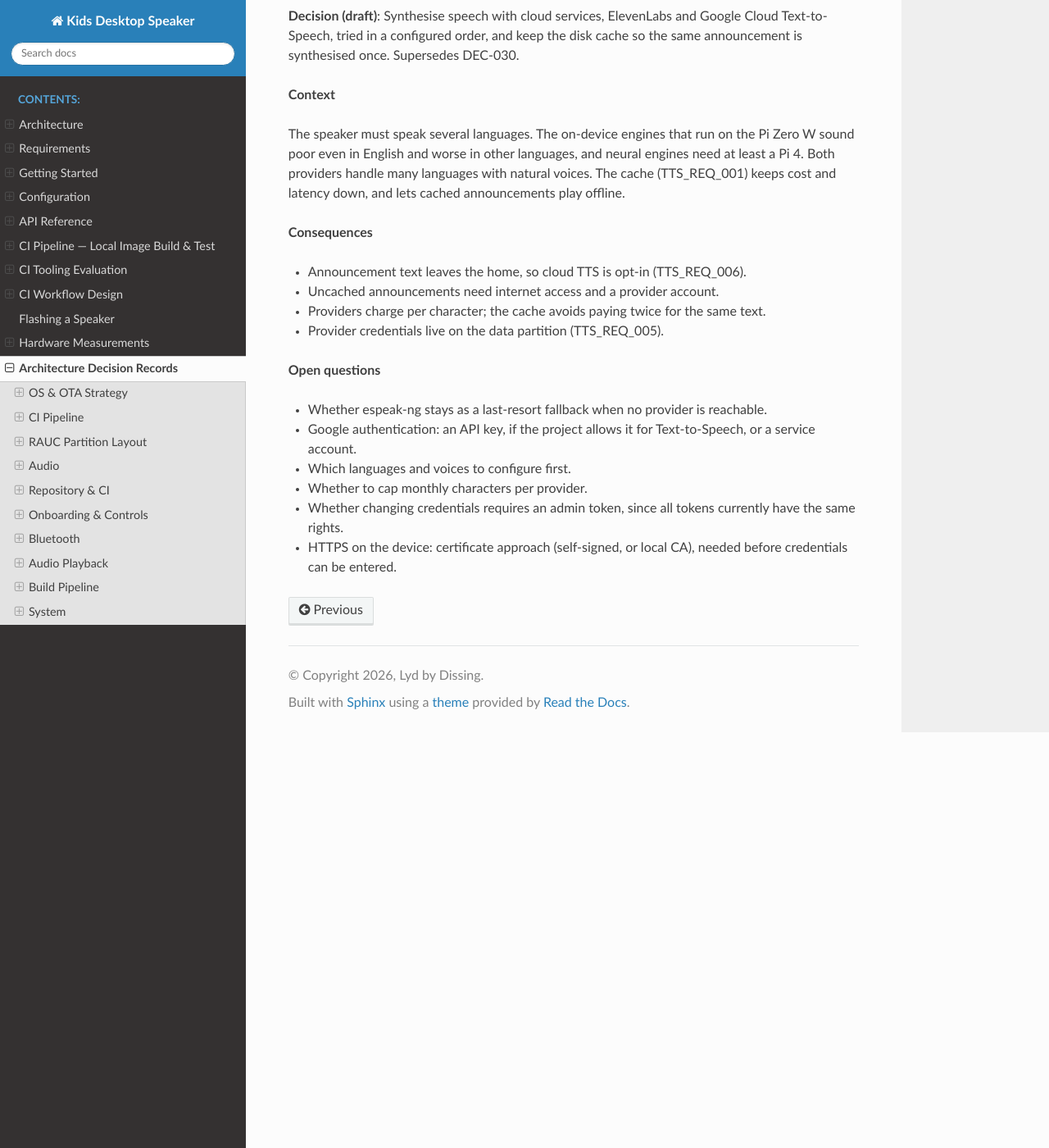
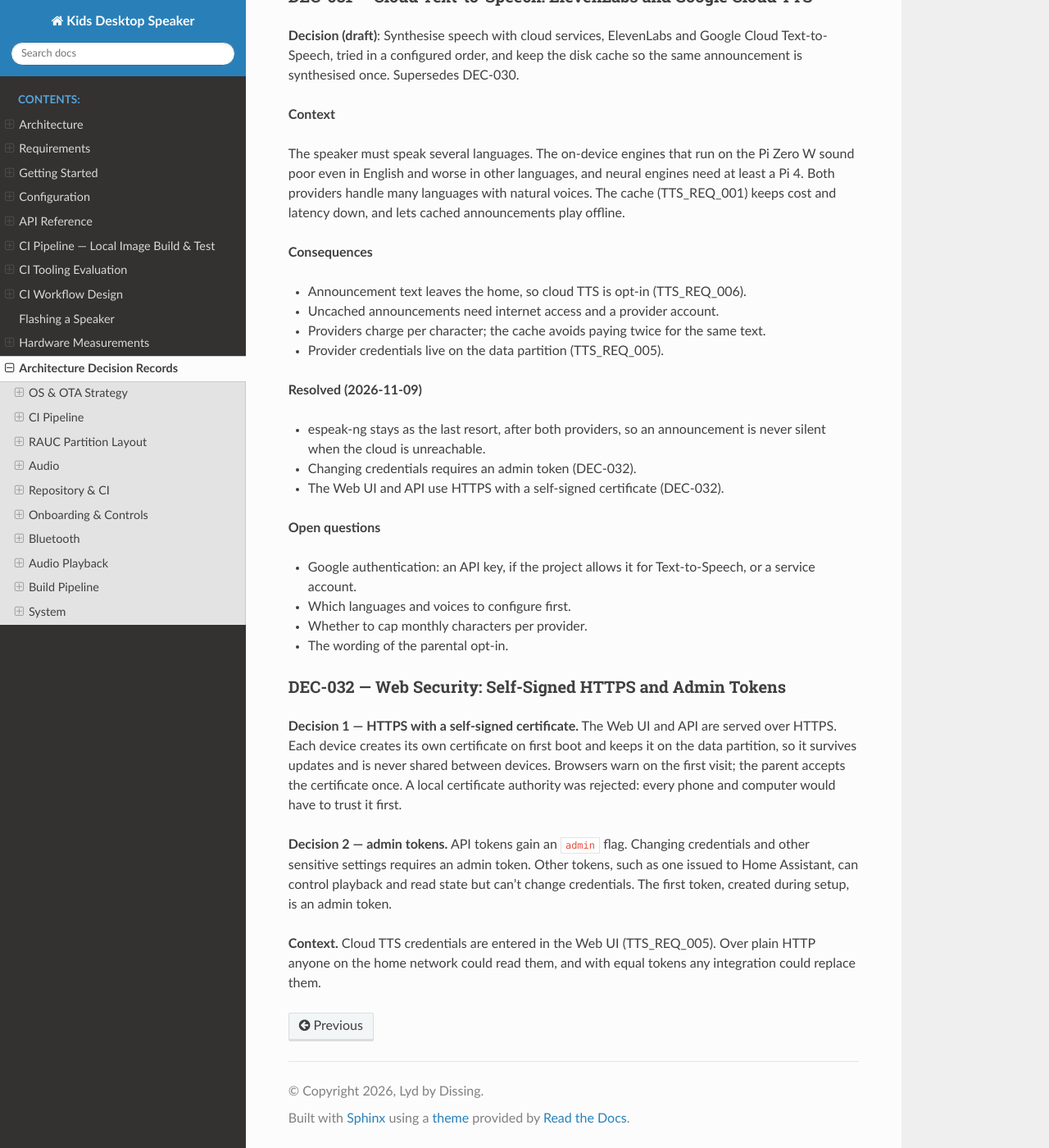
Before and after one commit to LydByDissing/kids-desktop-speaker, a Sphinx documentation site: the page built from docs/source/development/decisions.rst, in a window 1280 px wide and 1400 px high, scrolled down 36565 px. Shown: the whole window at 82% size. Built offline with Sphinx 7.4.7 and the Read the Docs theme 3.1.0, drawn with Linux system fonts in a browser that asks for light colours; some of the changed text lies outside the part shown.

Commit message:
docs: record espeak-ng fallback, self-signed HTTPS and admin tokens (DEC-031, DEC-032)
Co-Authored-By: Claude Opus 5.5 <noreply@anthropic.com>

```diff
--- a/docs/source/development/decisions.rst
+++ b/docs/source/development/decisions.rst
@@ -2271,14 +2271,43 @@ announcements play offline.
 - Providers charge per character; the cache avoids paying twice for the same text.
 - Provider credentials live on the data partition (TTS_REQ_005).
 
+**Resolved (2026-11-09)**
+
+- espeak-ng stays as the last resort, after both providers, so an announcement
+  is never silent when the cloud is unreachable.
+- Changing credentials requires an admin token (DEC-032).
+- The Web UI and API use HTTPS with a self-signed certificate (DEC-032).
+
 **Open questions**
 
-- Whether espeak-ng stays as a last-resort fallback when no provider is reachable.
 - Google authentication: an API key, if the project allows it for Text-to-Speech,
   or a service account.
 - Which languages and voices to configure first.
 - Whether to cap monthly characters per provider.
-- Whether changing credentials requires an admin token, since all tokens
-  currently have the same rights.
-- HTTPS on the device: certificate approach (self-signed, or local CA), needed
-  before credentials can be entered.
+- The wording of the parental opt-in.
+
+DEC-032 — Web Security: Self-Signed HTTPS and Admin Tokens
+~~~~~~~~~~~~~~~~~~~~~~~~~~~~~~~~~~~~~~~~~~~~~~~~~~~~~~~~~~
+
+.. meta::
+   :decision-id: DEC_032
+   :status: resolved
+   :date: 2026-11-09
+   :tags: security, api, web
+
+**Decision 1 — HTTPS with a self-signed certificate.** The Web UI and API are
+served over HTTPS. Each device creates its own certificate on first boot and keeps
+it on the data partition, so it survives updates and is never shared between
+devices. Browsers warn on the first visit; the parent accepts the certificate once.
+A local certificate authority was rejected: every phone and computer would have to
+trust it first.
+
+**Decision 2 — admin tokens.** API tokens gain an ``admin`` flag. Changing
+credentials and other sensitive settings requires an admin token. Other tokens,
+such as one issued to Home Assistant, can control playback and read state but
+can't change credentials. The first token, created during setup, is an admin
+token.
+
+**Context.** Cloud TTS credentials are entered in the Web UI (TTS_REQ_005). Over
+plain HTTP anyone on the home network could read them, and with equal tokens any
+integration could replace them.
--- a/docs/source/requirements/requirements.rst
+++ b/docs/source/requirements/requirements.rst
@@ -194,7 +194,8 @@ Software — Features
    or through the API. They shall be write-only: the UI and API show whether a
    provider is configured and the last four characters of its key, never the key.
    They shall never be part of the image, the repository or logs. Credentials
-   shall only be accepted over HTTPS, so they don't cross the network in clear.
+   shall only be accepted over HTTPS, so they don't cross the network in clear,
+   and only from an admin token (DEC-032).
 
 .. req:: TTS_REQ_006
    :id: TTS_REQ_006
```
Also changed, not shown: docs/source/architecture/api-server/solution-design.rst (+5 -6 lines), docs/source/architecture/tts-engine/solution-design.rst (+4 -3 lines).
